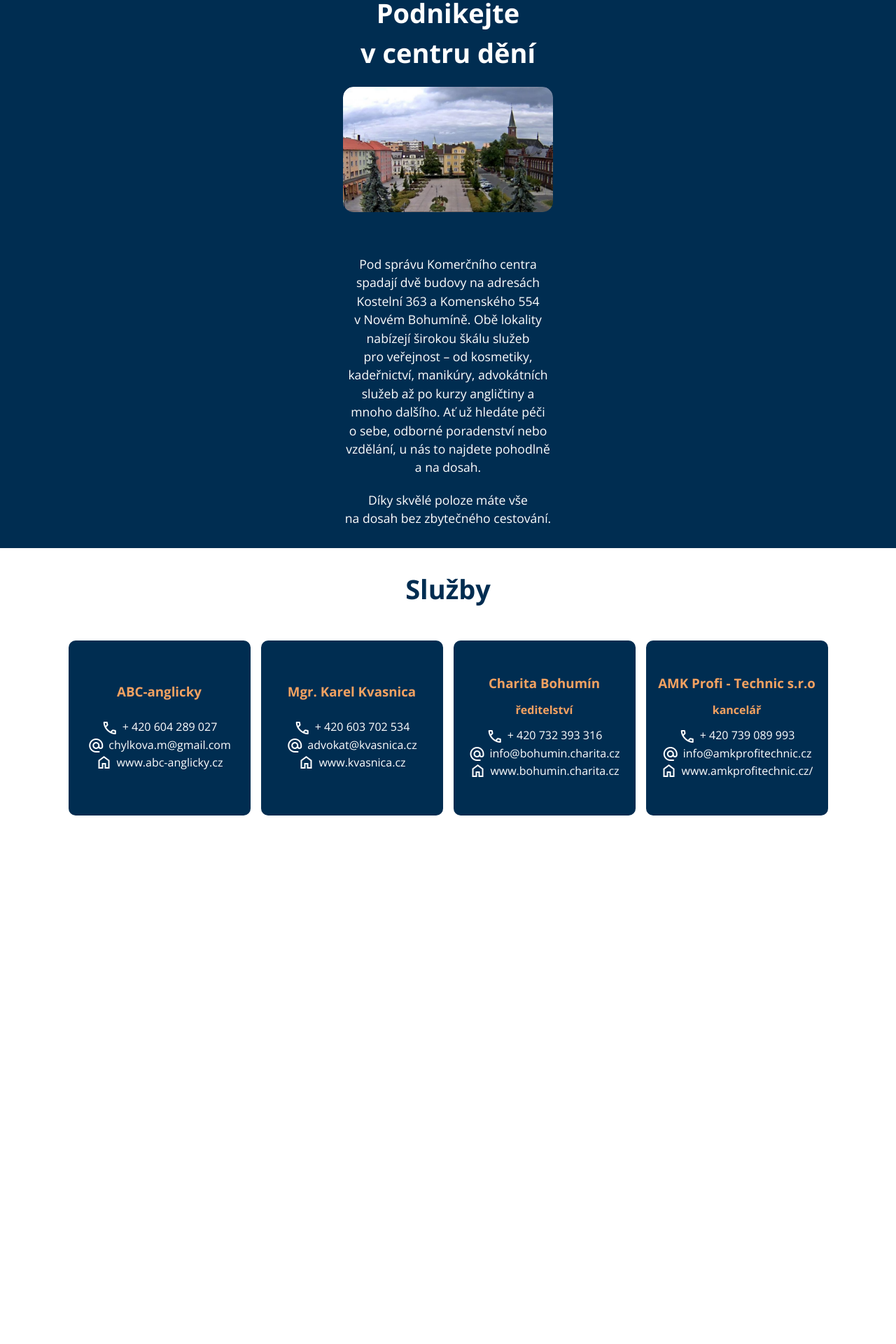
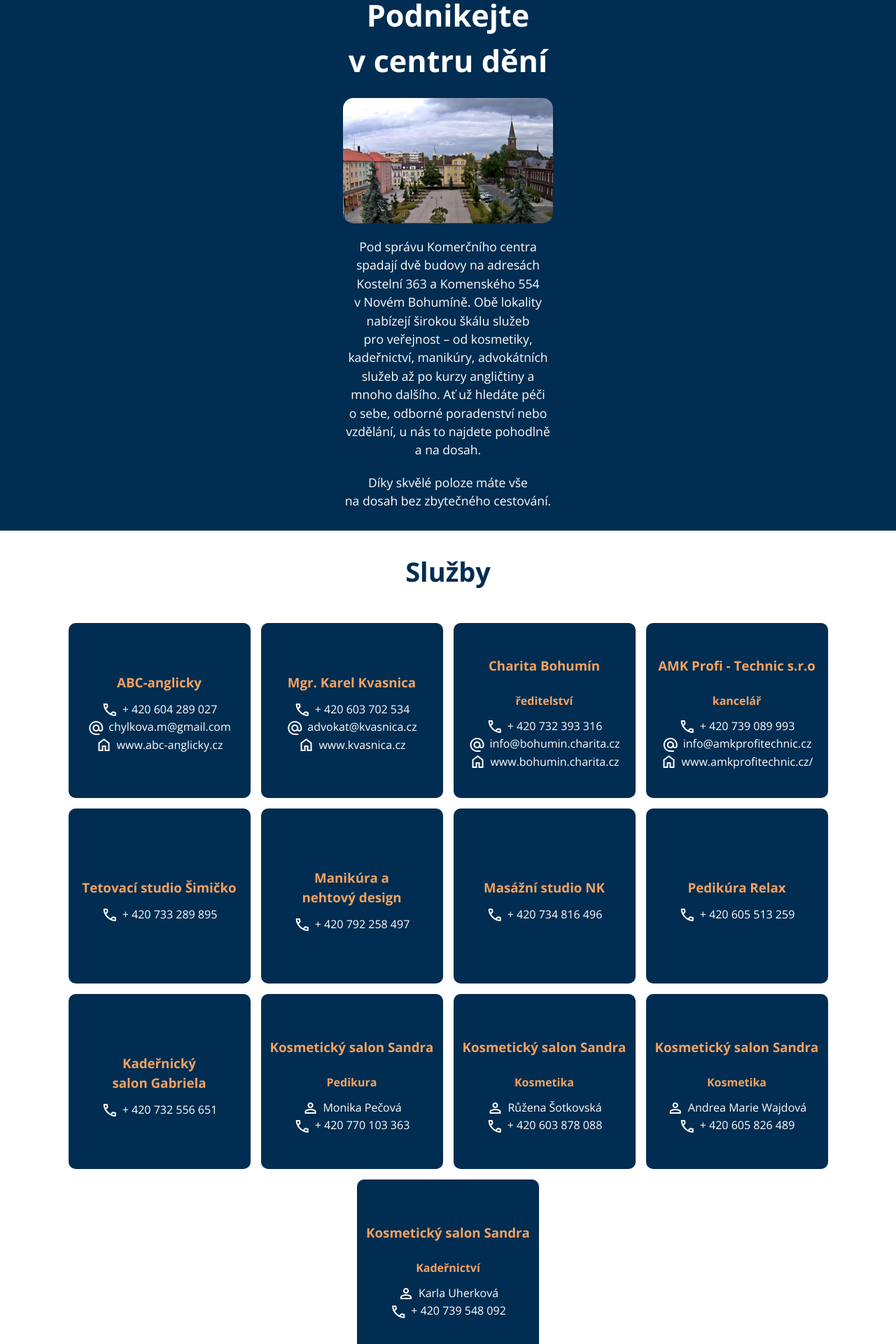
Before and after one commit to MichaelaKrakowka/komercni-centrum, a React (Create React App) app: page / in a window 1280 px wide. Shown: the part 160-2080 px from the top of the page at 70% size. Before the commit the page ends 1340 px from the top, so only its background shows below. Built offline with nearby package versions, Linux system fonts and the light colour scheme.

Commit message:
companies cards

```diff
--- a/src/components/About.css
+++ b/src/components/About.css
@@ -42,7 +42,7 @@
 .main_heading {
   text-align: center;
   padding-bottom: 20px;
-  font-size: 38px;
+  font-size: 2.7rem;
 }
 
 .square_img {
@@ -56,37 +56,3 @@
   padding-top: 20px;
   font-size: 1.1rem;
 }
-
-.flip-card {
-  cursor: pointer;
-  width: 300px;
-  height: 200px;
-  perspective: 1000px;
-  margin-bottom: 20px;
-}
-
-.flip-card-inner {
-  width: 100%;
-  height: 100%;
-  position: relative;
-  transform-style: preserve-3d;
-  transition: transform 0.6s;
-}
-
-.flipped .flip-card-inner {
-  transform: rotateY(180deg);
-}
-
-.flip-card-front,
-.flip-card-back {
-  position: absolute;
-  width: 100%;
-  height: 100%;
-  backface-visibility: hidden;
-  border-radius: 15px;
-  overflow: hidden;
-}
-
-.flip-card-back {
-  transform: rotateY(180deg);
-}
--- a/src/components/About.js
+++ b/src/components/About.js
@@ -3,37 +3,19 @@
 import { RevealSection } from "./RevealSection";
 
 export const About = () => {
-  const [rotation, setRotation] = React.useState(false);
-  const handleToggle = () => {
-    setRotation((prev) => !prev);
-  };
   return (
-    <section className="main_part">
+    <section id="about" className="main_part">
       <RevealSection>
         <div className="main_content">
           <h1 className="main_heading fade_item delay_0">
             Podnikejte <br /> v centru dění
           </h1>
-          <div
-            className={`flip-card ${rotation ? "flipped" : ""}`}
-            onClick={handleToggle}>
-            <div className="flip-card-inner">
-              <div className="flip-card-front">
-                <img
-                  className="square_img fade_item delay_1"
-                  src="/namesti.png"
-                  alt="Náměstí v Novém Bohumíně"
-                />
-              </div>
-              <div className="flip-card-back">
-                <img
-                  className="square_img"
-                  src="/kom-cem2.jpg"
-                  alt="Budova Komenského"
-                />
-              </div>
-            </div>
-          </div>
+
+          <img
+            className="square_img fade_item delay_1"
+            src="/namesti.png"
+            alt="Náměstí v Novém Bohumíně"
+          />
 
           <p className="main_paragraph fade_item delay_2">
             Pod správu Komerčního centra spadají dvě budovy na adresách Kostelní
--- a/src/components/CompanyCard.css
+++ b/src/components/CompanyCard.css
@@ -12,8 +12,9 @@
 
 .company_name {
   text-align: center;
-  padding-bottom: 12px;
+  padding: 12px 9px;
   color: #f4a261;
+  overflow-wrap: break-word;
 }
 
 .company_website a {
--- a/src/components/CompanyCard.js
+++ b/src/components/CompanyCard.js
@@ -1,20 +1,40 @@
 import React from "react";
 import "./CompanyCard.css";
 
-export const CompanyCard = ({ name, subname, phone, email, website }) => {
+export const CompanyCard = ({
+  name,
+  subname,
+  person,
+  phone,
+  email,
+  website,
+}) => {
   return (
     <div className="company_card">
       <h3 className="company_name">{name}</h3>
-      <h4 className="company_name">{subname}</h4>
+
+      {subname && <h4 className="company_name">{subname}</h4>}
+
+      {person && (
+        <p className="company_person">
+          <span className="material-symbols-outlined">person</span>
+          {person}
+        </p>
+      )}
 
       <p className="company_phone">
         <span className="material-symbols-outlined">call</span>
         {phone}
       </p>
+
+      {email && (
         <p className="company_email">
           <span className="material-symbols-outlined">alternate_email</span>
           {email}
         </p>
+      )}
+
+      {website && (
         <div className="company_website">
           <a
             href={website.startsWith("http") ? website : `https://${website}`}
@@ -25,6 +45,7 @@
             {website}
           </a>
         </div>
+      )}
     </div>
   );
 };
--- a/src/components/HamburgerMenu.js
+++ b/src/components/HamburgerMenu.js
@@ -25,25 +25,32 @@
           <Dialog.Title>
             <VisuallyHidden>Hlavní menu</VisuallyHidden>
           </Dialog.Title>
-          <Dialog.Close asChild>
-            {/* <button className="close_btn">
+
+          {/* <button className="close_btn">
               <Cross2Icon className="mobile_close_menu" />
             </button> */}
-            <nav className="menu_links">
+          <nav className="menu_links">
+            <Dialog.Close asChild>
               <a href="#about" className="menu_link">
                 O nás
               </a>
+            </Dialog.Close>
+            <Dialog.Close asChild>
               <a href="#services" className="menu_link">
                 Služby
               </a>
+            </Dialog.Close>
+            <Dialog.Close asChild>
               <a href="#freeOffices" className="menu_link">
                 Volné prostory
               </a>
+            </Dialog.Close>
+            <Dialog.Close asChild>
               <a href="#contact" className="menu_link">
                 Kontakt
               </a>
-            </nav>
-          </Dialog.Close>
+            </Dialog.Close>
+          </nav>
         </Dialog.Content>
       </Dialog.Portal>
     </Dialog.Root>
--- a/src/components/Services.js
+++ b/src/components/Services.js
@@ -2,16 +2,20 @@
 import "./Services.css";
 import { CompanyCard } from "./CompanyCard";
 import { companies } from "../data/companies";
+import { RevealSection } from "./RevealSection";
 
 export const Services = () => {
   return (
-    <section>
-      <h2 className="secondary_heading">Služby</h2>
-      <div className="company_cards">
-        {companies.map((company, index) => (
-          <CompanyCard key={index} {...company} />
-        ))}
-      </div>
+    <section id="services">
+      <RevealSection>
+        <h2 className="secondary_heading fade_item delay_0">Služby</h2>
+
+        <div className="company_cards ">
+          {companies.map((company, index) => (
+            <CompanyCard key={index} {...company} />
+          ))}
+        </div>
+      </RevealSection>
     </section>
   );
 };
--- a/src/data/companies.js
+++ b/src/data/companies.js
@@ -4,12 +4,14 @@
     phone: "+ 420 604 289 027",
     email: "chylkova.m@gmail.com",
     website: "www.abc-anglicky.cz",
+    building: "Komenskeho",
   },
   {
     name: "Mgr. Karel Kvasnica",
     phone: "+ 420 603 702 534",
     email: "advokat@kvasnica.cz",
     website: "www.kvasnica.cz",
+    building: "Komenskeho",
   },
   {
     name: "Charita Bohumín",
@@ -17,6 +19,7 @@
     phone: "+ 420 732 393 316",
     email: "info@bohumin.charita.cz",
     website: "www.bohumin.charita.cz",
+    building: "Komenskeho",
   },
   {
     name: "AMK Profi - Technic s.r.o",
@@ -24,5 +27,59 @@
     phone: "+ 420 739 089 993",
     email: "info@amkprofitechnic.cz",
     website: "www.amkprofitechnic.cz/",
+    building: "Komenskeho",
+  },
+  {
+    name: "Tetovací studio Šimičko",
+    phone: "+ 420 733 289 895",
+    building: "Komenskeho",
+  },
+  {
+    name: "Manikúra a nehtový design",
+    phone: "+ 420 792 258 497",
+    building: "Komenskeho",
+  },
+  {
+    name: "Masážní studio NK",
+    phone: "+ 420 734 816 496",
+    building: "Komenskeho",
+  },
+  {
+    name: "Pedikúra Relax",
+    phone: "+ 420 605 513 259",
+    building: "Komenskeho",
+  },
+  {
+    name: "Kadeřnický salon Gabriela",
+    phone: "+ 420 732 556 651",
+    building: "Komenskeho",
+  },
+  {
+    name: "Kosmetický salon Sandra",
+    subname: "Pedikura",
+    person: "Monika Pečová",
+    phone: "+ 420 770 103 363",
+    building: "Kostelni",
+  },
+  {
+    name: "Kosmetický salon Sandra",
+    subname: "Kosmetika",
+    person: "Růžena Šotkovská",
+    phone: "+ 420 603 878 088",
+    building: "Kostelni",
+  },
+  {
+    name: "Kosmetický salon Sandra",
+    subname: "Kosmetika",
+    person: "Andrea Marie Wajdová",
+    phone: "+ 420 605 826 489",
+    building: "Kostelni",
+  },
+  {
+    name: "Kosmetický salon Sandra",
+    subname: "Kadeřnictví",
+    person: "Karla Uherková",
+    phone: "+ 420 739 548 092",
+    building: "Kostelni",
   },
 ];
--- a/src/index.css
+++ b/src/index.css
@@ -75,10 +75,13 @@
   isolation: isolate;
 }
 
+html {
+  scroll-behavior: smooth;
+}
+
 body {
   font-family: "Open Sans";
   color: rgb(255, 255, 255);
-
   overflow-x: hidden;
 }
 
```
Lines whose indentation alone changed are shown as unchanged.
